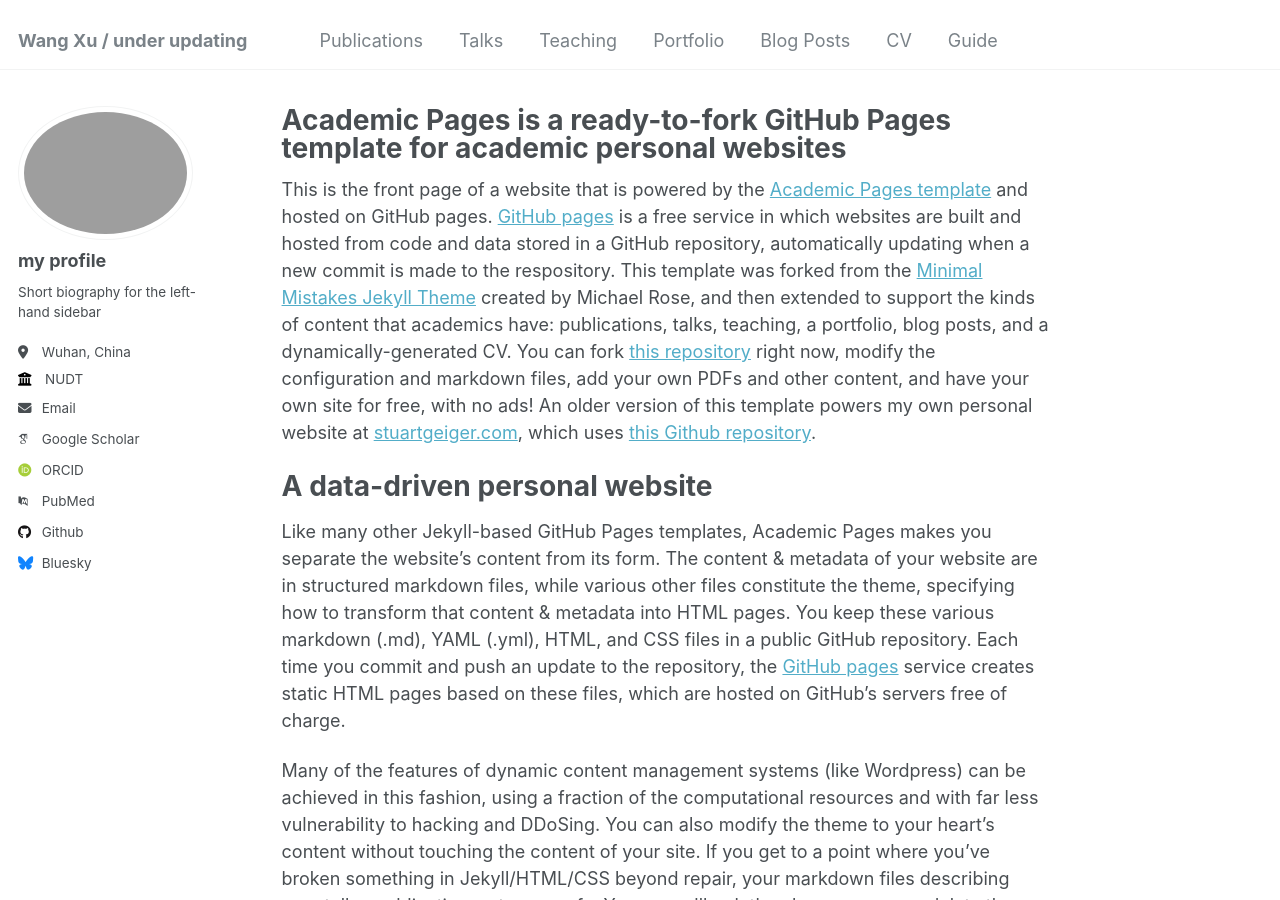
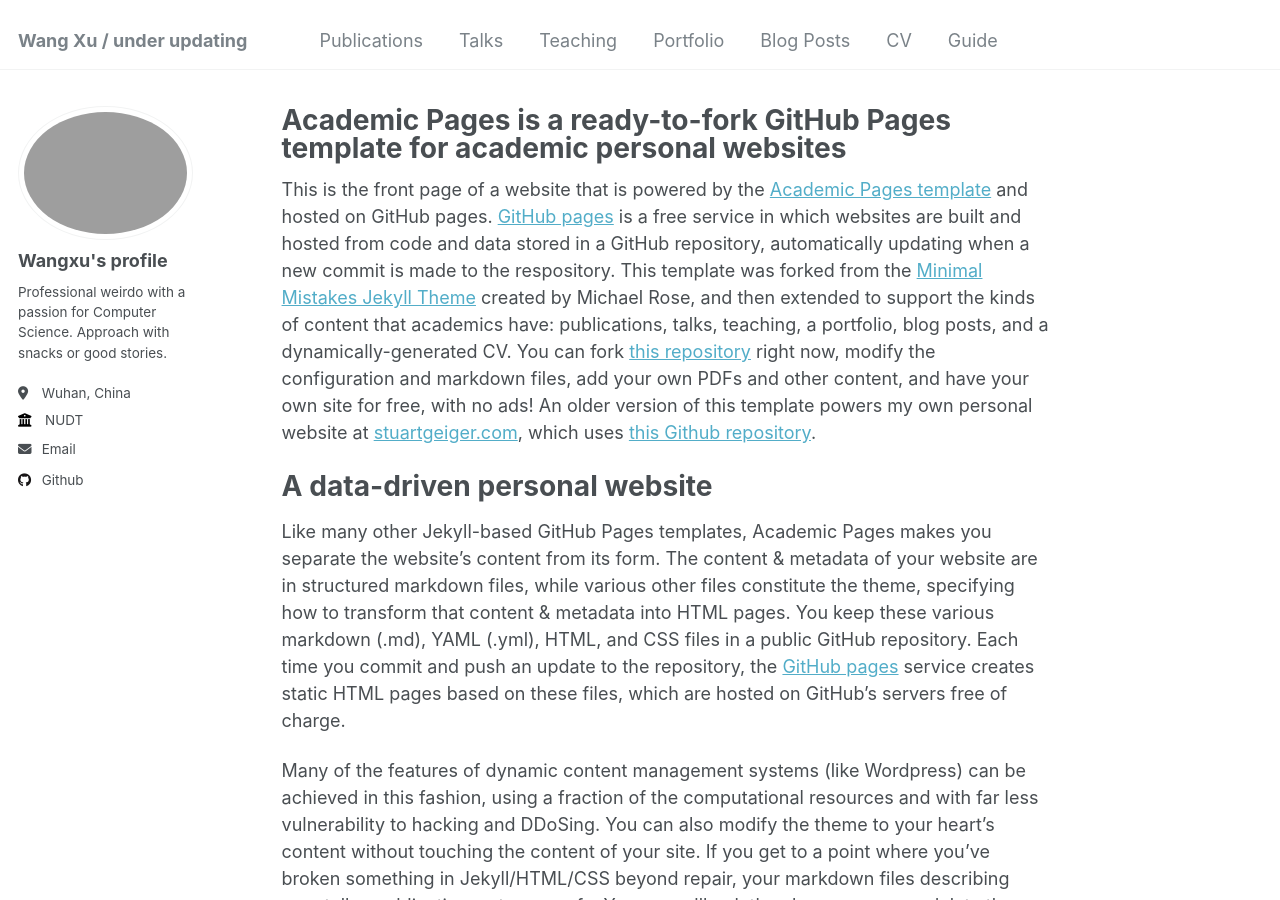
Before and after one commit to JaymeWX/JaymeWX.github.io, a Jekyll site: the page built from _pages/about.md, in a window 1280 px wide and 900 px high. Built offline with Jekyll 4.4.1, drawn with Linux system fonts in a browser that asks for light colours; some web fonts are replaced.

Commit message:
Update _config.yml

```diff
--- a/_config.yml
+++ b/_config.yml
@@ -22,9 +22,9 @@ repository               : "jaymewx/jaymewx.github.io"
 author:
   # Biographic information
   avatar           : "profile.png"
-  name             : "my profile"
+  name             : "Wangxu's profile"
   pronouns         : # example: "she/her"
-  bio              : "Short biography for the left-hand sidebar"
+  bio              : "Professional weirdo with a passion for Computer Science. Approach with snacks or good stories."
   location         : "Wuhan, China"
   employer         : "NUDT"
   uri              : # URL
@@ -32,12 +32,12 @@ author:
 
   # Academic websites
   arxiv            : # URL - Update with the correct link to your profile
-  googlescholar    : "https://scholar.google.com/citations?user=PS_CX0AAAAAJ"
-  impactstory      : # URL
-  orcid            : "http://orcid.org/yourorcidurl"
-  semantic         : # URL
-  pubmed           : "https://www.ncbi.nlm.nih.gov/pubmed/?term=john+snow"
-  researchgate     : # URL
+  # googlescholar    : "https://scholar.google.com/citations?user=PS_CX0AAAAAJ"
+  # impactstory      : # URL
+  # orcid            : "http://orcid.org/yourorcidurl"
+  # semantic         : # URL
+  # pubmed           : "https://www.ncbi.nlm.nih.gov/pubmed/?term=john+snow"
+  # researchgate     : # URL
 
   # Repositories and software development
   bitbucket        : # Username - Update with your username on the site
@@ -48,7 +48,7 @@ author:
   stackoverflow    : # User number or user number and name (i.e., use "1" or "1/jeff-atwood")
 
   # Social media
-  bluesky          : "bsky.app" # Replace this with you Bluesky username
+  # bluesky          : "bsky.app" # Replace this with you Bluesky username
   facebook         : # Username
   flickr           : # Username
   foursquare       : # Username
```
